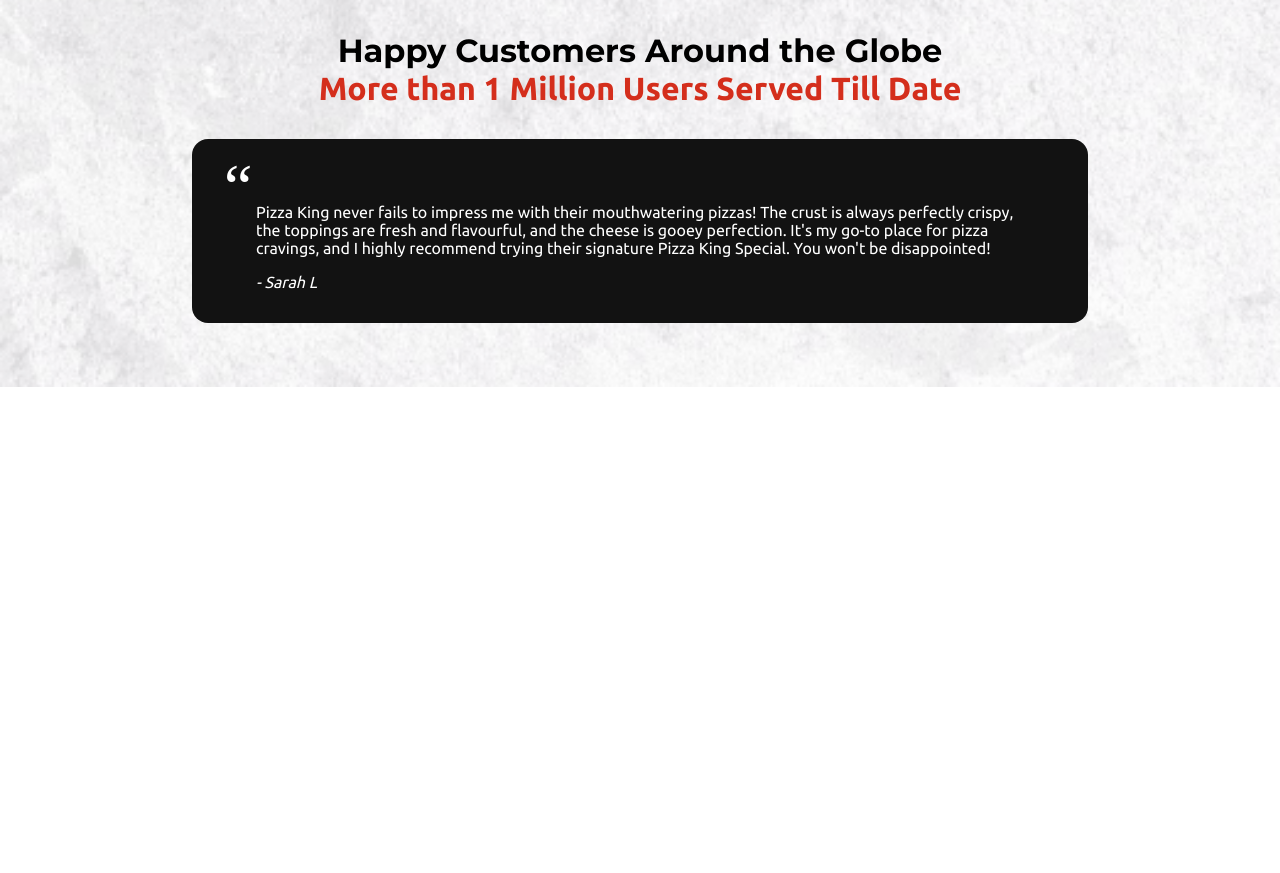
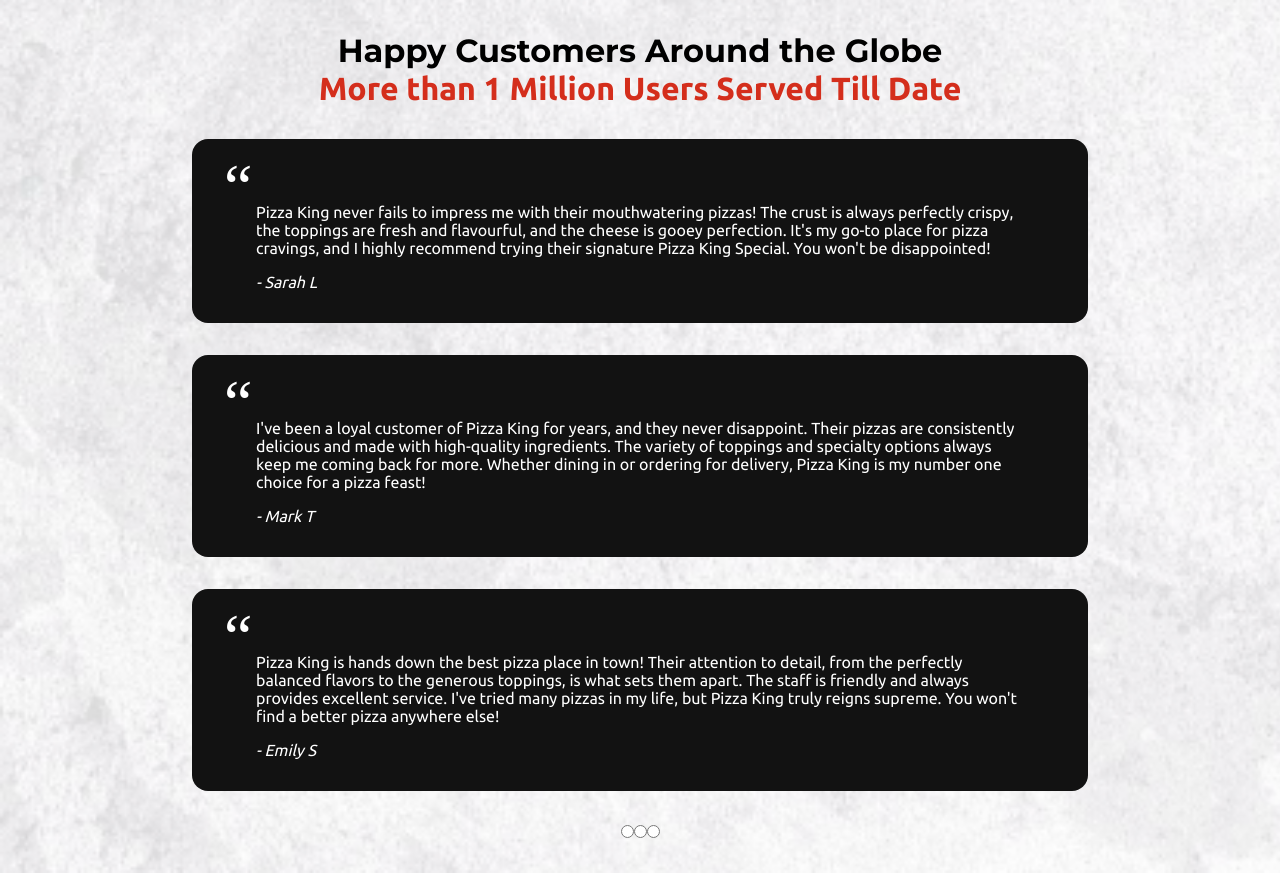
Before and after one commit to Siddharth-2382/Pizza-King, a React (Create React App) app: page / in a window 1280 px wide. Shown: the part 1460-2333 px from the top of the page. Before the commit the page ends 1847 px from the top, so only its background shows below. Built offline with nearby package versions, Linux system fonts and the light colour scheme.

Commit message:
create functional carousel for testimonials

```diff
--- a/src/components/Testimonials.jsx
+++ b/src/components/Testimonials.jsx
@@ -1,6 +1,14 @@
 import React from "react";
+import { useState } from "react";
 
 function Testimonials() {
+  const [translateX, setTranslateX] = useState(0);
+
+  const handleRadioChange = (event) => {
+    const value = event.target.value;
+    const translateXValue = value === "2" ? -100 : value === "3" ? -200 : 0;
+    setTranslateX(translateXValue);
+  };
   return (
     <div className="testimonial-container">
       <div>
@@ -10,7 +18,10 @@
         </h1>
       </div>
       <div className="carousel-container">
-        <div className="carousel-item">
+        <div
+          className="carousel-item"
+          style={{ transform: `translateX(${translateX}%)` }}
+        >
           <div className="testimonial">
             <p>
               Pizza King never fails to impress me with their mouthwatering
@@ -22,6 +33,67 @@
             <span>- Sarah L</span>
           </div>
         </div>
+        <div
+          className="carousel-item"
+          style={{ transform: `translateX(${translateX}%)` }}
+        >
+          <div className="testimonial">
+            <p>
+              I've been a loyal customer of Pizza King for years, and they never
+              disappoint. Their pizzas are consistently delicious and made with
+              high-quality ingredients. The variety of toppings and specialty
+              options always keep me coming back for more. Whether dining in or
+              ordering for delivery, Pizza King is my number one choice for a
+              pizza feast!
+            </p>
+            <span>- Mark T</span>
+          </div>
+        </div>
+        <div
+          className="carousel-item"
+          style={{ transform: `translateX(${translateX}%)` }}
+        >
+          <div className="testimonial">
+            <p>
+              Pizza King is hands down the best pizza place in town! Their
+              attention to detail, from the perfectly balanced flavors to the
+              generous toppings, is what sets them apart. The staff is friendly
+              and always provides excellent service. I've tried many pizzas in
+              my life, but Pizza King truly reigns supreme. You won't find a
+              better pizza anywhere else!
+            </p>
+            <span>- Emily S</span>
+          </div>
+        </div>
+      </div>
+      <div className="custom">
+        <label className="container">
+          <input
+            type="radio"
+            name="radio"
+            value="1"
+            onChange={handleRadioChange}
+          />
+          <span className="checkmark"></span>
+        </label>
+        <label className="container">
+          <input
+            type="radio"
+            name="radio"
+            value="2"
+            onChange={handleRadioChange}
+          />
+          <span className="checkmark"></span>
+        </label>
+        <label className="container">
+          <input
+            type="radio"
+            name="radio"
+            value="3"
+            onChange={handleRadioChange}
+          />
+          <span className="checkmark"></span>
+        </label>
       </div>
     </div>
   );
```
